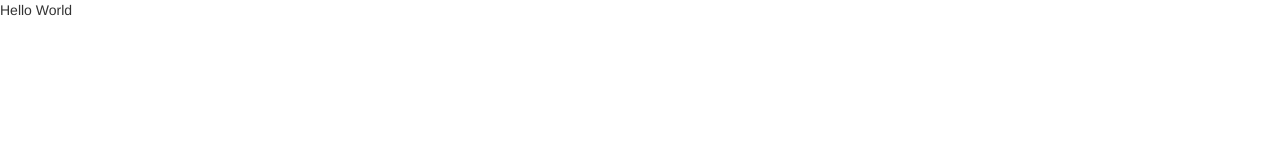
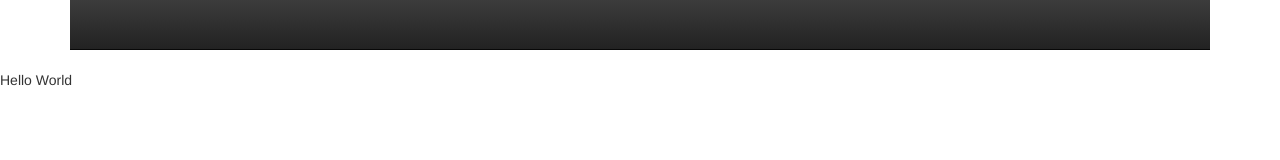
Before and after one commit to quidlal/IMSA-webdev-testsite, a plain HTML site: page index.html in a window 1280 px wide. Drawn offline with nearby package versions, Linux system fonts and the light colour scheme.

Commit message:
Update index.html

```diff
--- a/index.html
+++ b/index.html
@@ -8,6 +8,11 @@
 
   </head>
   <body>
+  <div class="navbar-wrapper">
+  	<div class="container">
+  		<nav class="navbar navbar-inverse navbar-static-top"></nav>
+  	</div>
+  </div>
     <p> Hello World </p>
      <script src="https://ajax.googleapis.com/ajax/libs/jquery/1.11.2/jquery.min.js"></script>
 	  <script src="https://maxcdn.bootstrapcdn.com/bootstrap/3.3.4/js/bootstrap.min.js"></script>
```
